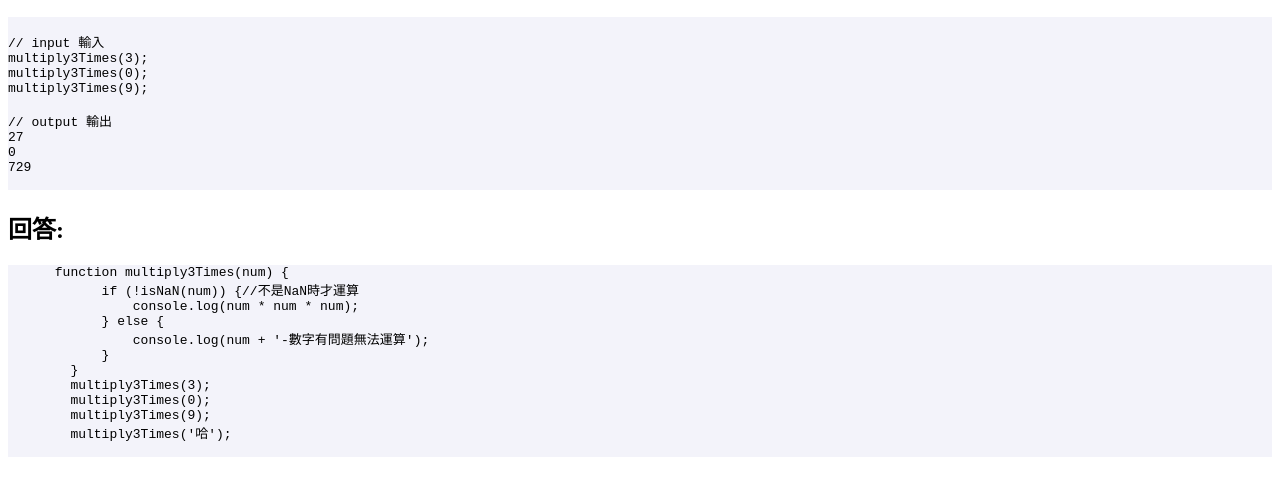
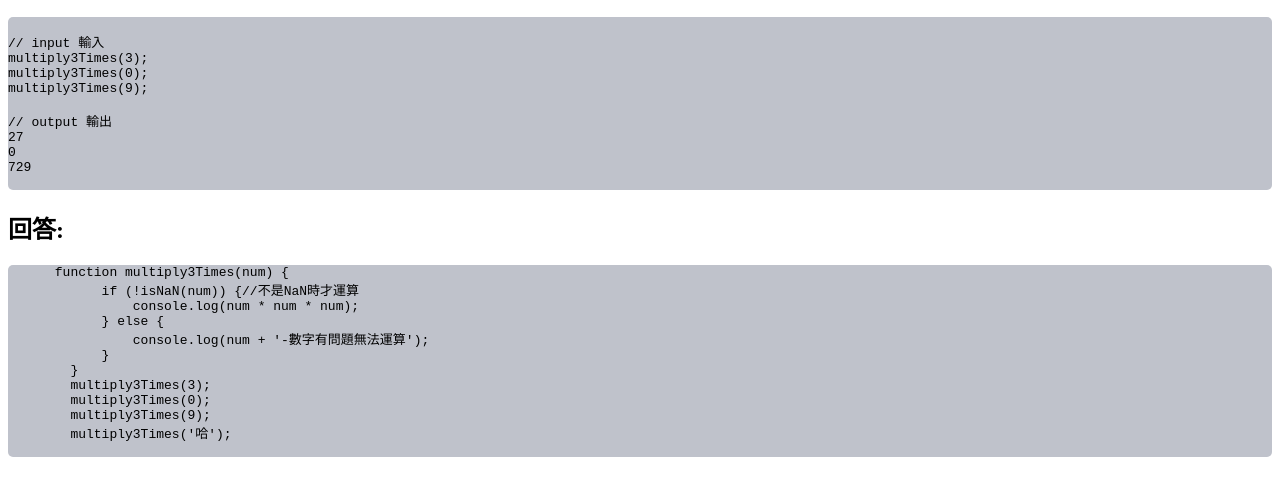
Before and after one commit to MarcoChiu/20250922_1, a plain HTML site: page Q1.html in a window 1280 px wide. Shown: the part 58-554 px from the top of the page. Drawn offline with Linux system fonts and the light colour scheme.

Commit message:
改顏色+圓角

```diff
--- a/style.css
+++ b/style.css
@@ -2,5 +2,6 @@
             width: auto;
             overflow: auto;
             max-height: 600px;
-            background-color: #F3F3FA;
+            background-color: #bfc2cb;
+            border-radius: 5px;
         }
```
